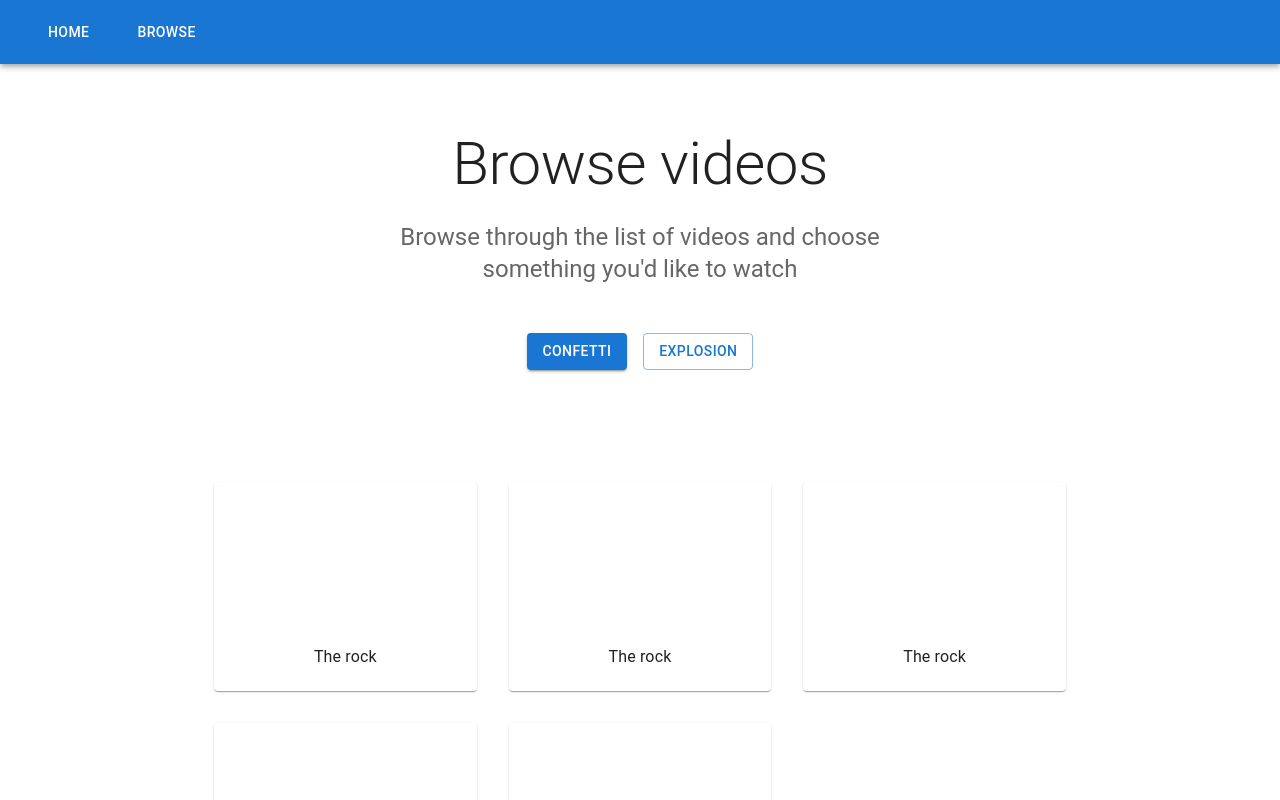
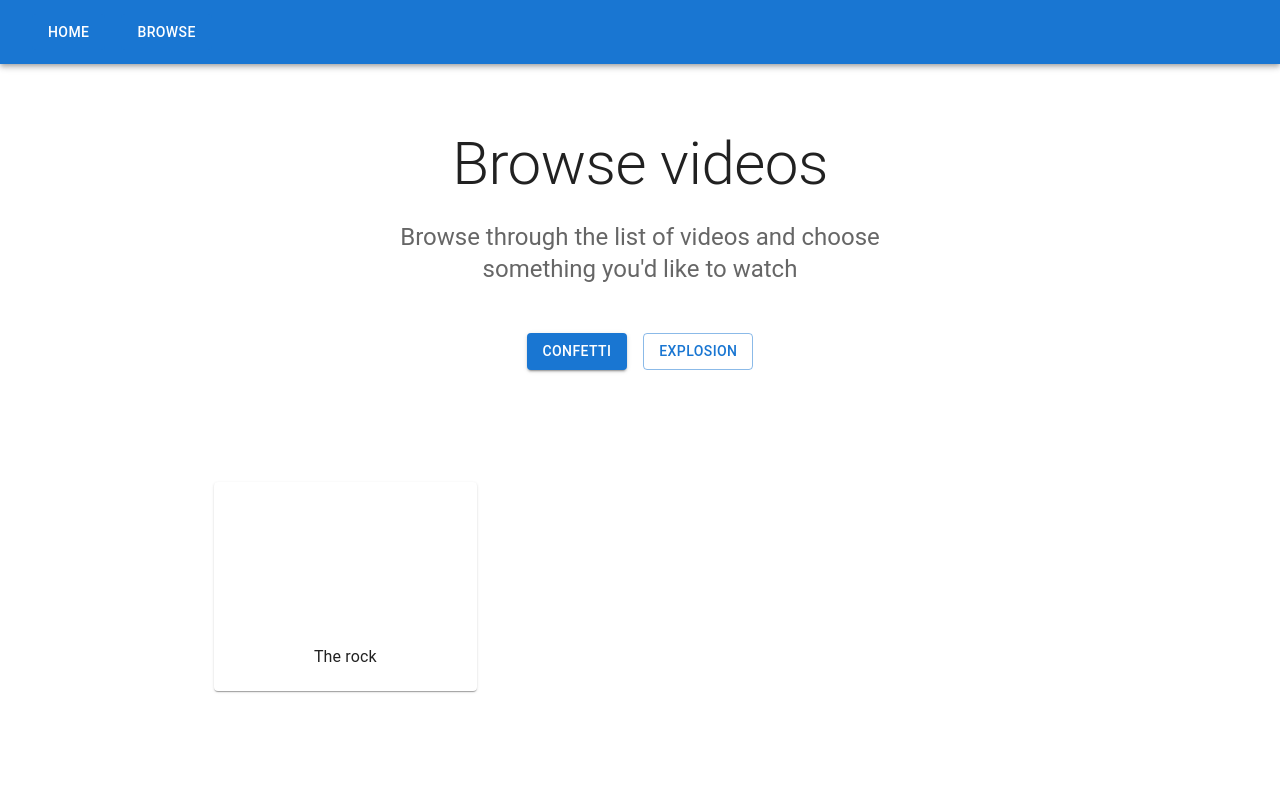
Before and after one commit to mgiang2015/SpringVideoPlatform, a React (Vite) app in the folder src/main/js/: page /browse in a window 1280 px wide. Shown: the top 800 px of the page. Built offline with nearby package versions, Linux system fonts and the light colour scheme.

Commit message:
Link browse to wathc

```diff
--- a/src/main/js/src/pages/Browse.jsx
+++ b/src/main/js/src/pages/Browse.jsx
@@ -13,19 +13,7 @@ import Container from '@mui/material/Container';
 export default function Browse() {
     const [cards, setCards] = React.useState([
         {
-            id: 1,
-            name: "The rock",
-        },{
-            id: 2,
-            name: "The rock",
-        },{
-            id: 3,
-            name: "The rock",
-        },{
-            id: 4,
-            name: "The rock",
-        },{
-            id: 5,
+            id: "6569ecca915fa5113771bf87",
             name: "The rock",
         }
     ])
@@ -78,7 +66,7 @@ export default function Browse() {
                                     pt: '56.25%',
                                     }}
                                 />
-                                <CardActionArea href='#'>
+                                <CardActionArea href={`/watch/${card.id}`}>
                                 <CardContent sx={{ flexGrow: 1 }}>
                                     <Typography gutterBottom>
                                     {card.name}
--- a/src/main/js/src/pages/Watch.jsx
+++ b/src/main/js/src/pages/Watch.jsx
@@ -1,11 +1,14 @@
+import { Container } from "@mui/material";
 import { useParams } from "react-router-dom";
 
 export default function Watch() {
     let { id } = useParams();
 
     return (
-        <video controls width="100%">
-            <source src={`http://localhost:8080/videos/stream/${id}`} type="video/mp4" />
-        </video>
+        <Container sx={{ width: "60%", display: "flex", flexDirection: "column" }}>
+            <video controls width={"100%"}>
+                <source src={`http://localhost:8080/videos/stream/${id}`} type="video/mp4" />
+            </video>
+        </Container>
     )
 }
```
